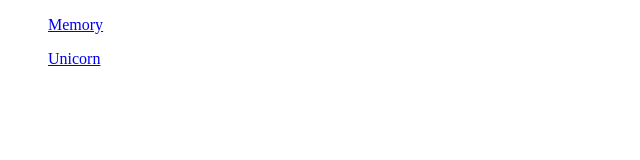
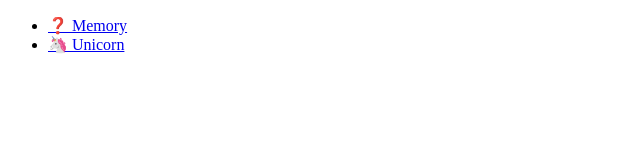
Before and after one commit to thanospapapetrou/thanospapapetrou.github.io, a plain HTML site: page index.html in a window 1280 px wide. Shown: the whole page, without its empty margins (0-640 px from the left). Drawn offline with Linux system fonts and the light colour scheme.

Commit message:
Fix content

```diff
--- a/index.html
+++ b/index.html
@@ -8,7 +8,9 @@
         <link href="https://fonts.googleapis.com/css2?family=Varela+Round&display=swap" rel="stylesheet" />
     </head>
     <body>
-    <ul><a href="./memory/">Memory</a></ul>
-    <ul><a href="./uniconr/">Unicorn</a></ul>
+        <ul>
+            <li><a href="./memory/">❓ Memory</a></li>
+            <li><a href="./uniconr/">🦄 Unicorn</a></li>
+        </ul>
     </body>
 </html>
```
